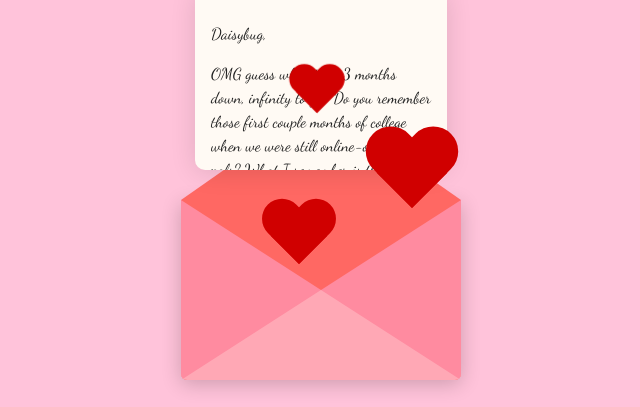
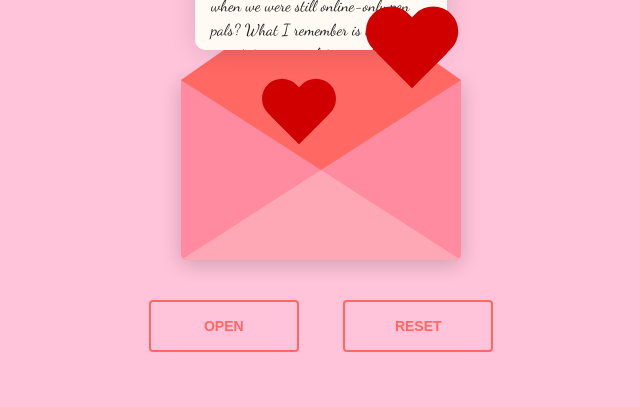
Before and after one commit to Sradclif07/ValentinesSite2, a plain HTML site: page index.html in a window 1280 px wide. Both pictures are taken after a click on the button "OPEN". Shown: the top 407 px of the page, without its empty margins (319-959 px from the left). Drawn offline with nearby package versions, Linux system fonts and the light colour scheme.

Commit message:
Update index.css

```diff
--- a/index.css
+++ b/index.css
@@ -14,8 +14,8 @@ body {
     width: 100%;
     display: flex;
     justify-content: center;
-    margin-top: 200px;        /* space from top */
-    position: relative;       /* for hearts positioning */
+    margin-top: 80px;      /* envelope closer to top */
+    position: relative;     /* for hearts positioning */
 }
 
 /* Envelope */
@@ -60,7 +60,7 @@ body {
     position: relative;
     background-color: #fffaf4;
     width: 90%;
-    height: 180px;           /* taller letter for readability */
+    height: 200px;           /* taller letter */
     top: 10px;
     border-radius: 10px;
     box-shadow: 0 2px 26px rgba(0, 0, 0, 0.12);
@@ -105,7 +105,7 @@ body {
 }
 
 .open .letter {
-    transform: translateY(-220px);  /* pops further out */
+    transform: translateY(-240px);  /* letter pops further */
     transition: transform 0.4s 0.6s ease, z-index 0.6s;
     z-index: 2;
 }
```
